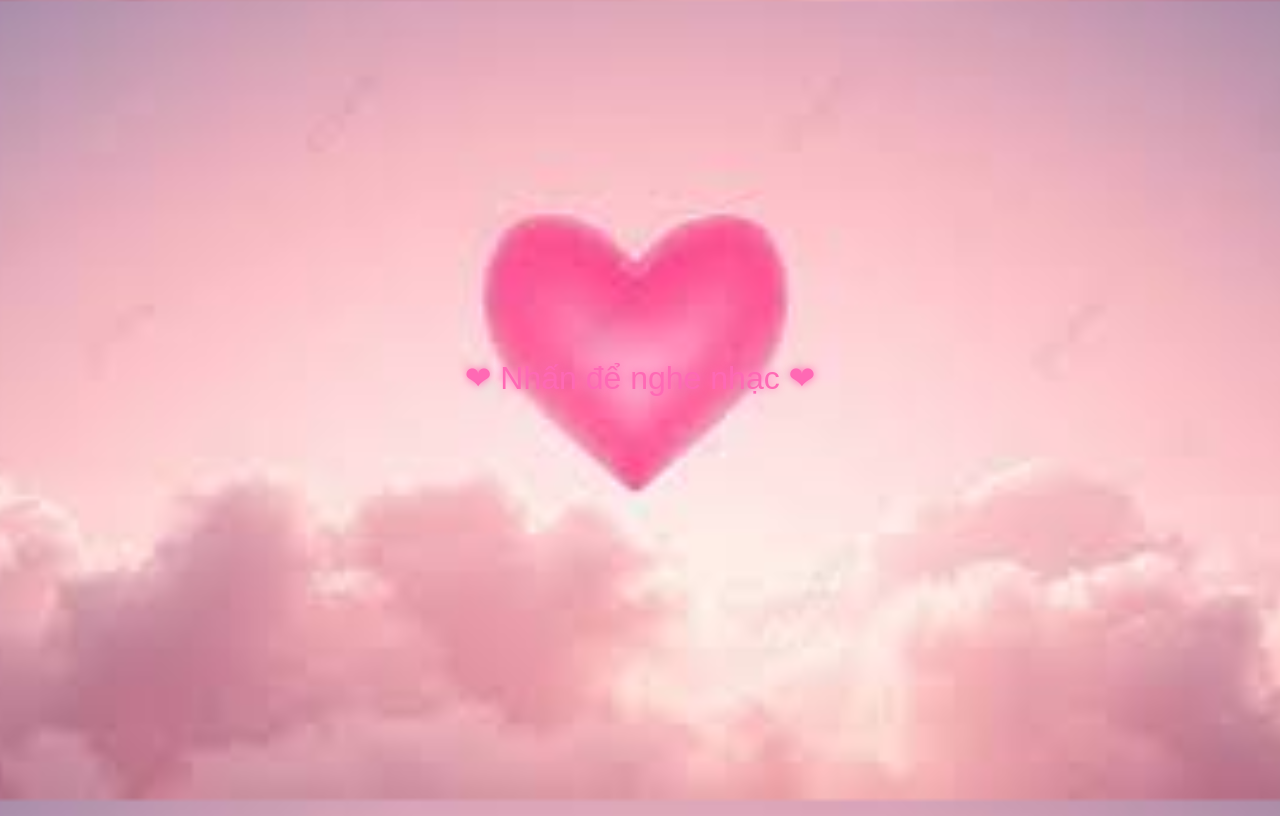
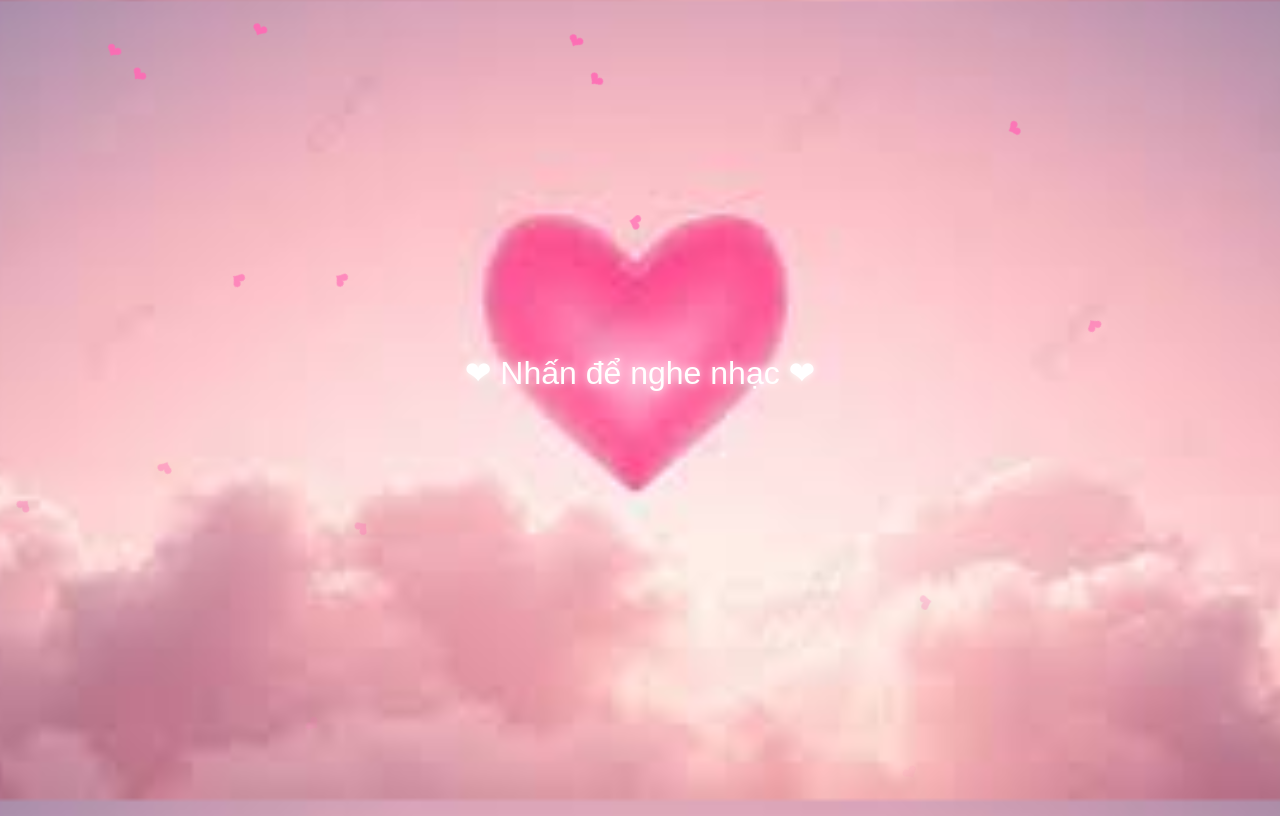
Before and after one commit to taianh0410/love, a plain HTML site: page index.html in a window 1280 px wide. Drawn offline with Linux system fonts and the light colour scheme.

Commit message:
Update index.html

```diff
--- a/index.html
+++ b/index.html
@@ -1,4 +1,4 @@
-<!DOCTYPE html>
+ <!DOCTYPE html>
 <html lang="vi">
 <head>
   <meta charset="UTF-8">
@@ -8,7 +8,7 @@
     body {
       background: url('love-background.jpg') no-repeat center center fixed;
       background-size: cover;
-      color: #ff69b4;
+      color: #ffffff; /* chữ trắng */
       display: flex;
       justify-content: center;
       align-items: center;
@@ -16,21 +16,43 @@
       height: 100vh;
       overflow: hidden;
       font-family: 'Arial', sans-serif;
+      position: relative;
     }
+
+    /* Mưa trái tim */
+    .heart {
+      position: absolute;
+      top: -50px;
+      color: #ff69b4;
+      font-size: 20px;
+      animation: fall linear infinite;
+    }
+    @keyframes fall {
+      0% {
+        transform: translateY(0) rotate(0deg);
+        opacity: 1;
+      }
+      100% {
+        transform: translateY(110vh) rotate(360deg);
+        opacity: 0;
+      }
+    }
+
     #lyrics {
       font-size: 3rem;
       text-align: center;
       position: relative;
-      text-shadow: 0 0 10px #ff69b4;
+      text-shadow: 0 0 10px #ffffff; /* chữ sáng */
       margin-top: 30px;
+      z-index: 2;
     }
     .particle {
       position: absolute;
       font-size: 3rem;
       opacity: 1;
       animation: disperse 1.5s forwards;
-      color: #ff69b4;
-      text-shadow: 0 0 10px #ff69b4;
+      color: #ffffff; /* chữ hạt trắng */
+      text-shadow: 0 0 10px #ffffff;
     }
     @keyframes disperse {
       to {
@@ -41,21 +63,28 @@
         opacity: 0;
       }
     }
+
+    /* Visualizer nhỏ ở giữa */
     #visualizer {
-      width: 100%;
-      height: 50px; /* ↓ sóng nhỏ hơn */
+      width: 50%; /* chỉ 50% chiều ngang */
+      height: 40px; /* sóng nhỏ */
+      margin-top: 20px;
+      z-index: 2;
     }
     canvas {
       display: block;
+      margin: 0 auto; /* canh giữa */
     }
+
     #playBtn {
       font-size:2rem;
       background:none;
       border:none;
-      color:#ff69b4;
+      color:#ffffff;
       cursor:pointer;
       margin-top:20px;
-      text-shadow: 0 0 10px #ff69b4;
+      text-shadow: 0 0 10px #ffffff;
+      z-index: 2;
     }
   </style>
 </head>
@@ -76,7 +105,7 @@
   <div id="lyrics"></div>
 
   <script>
-    // Danh sách lời bài hát
+    // Lời bài hát
     const lyricsData = [
       {time: 0, text: "Haу là mình cứ bất chấp hết уêu nhau đi anh"},
       {time: 5, text: "Haу để chắc chắn anh cứ lắng nghe tim muốn gì rồi nói cho em nghe"},
@@ -106,14 +135,14 @@
     // Visualizer
     const canvas = document.getElementById('visualizer');
     const ctx = canvas.getContext('2d');
-    canvas.width = window.innerWidth;
-    canvas.height = 50; // ↓ sóng nhỏ hơn
+    canvas.width = window.innerWidth * 0.5; // 50% chiều ngang
+    canvas.height = 40;
 
     function draw() {
       requestAnimationFrame(draw);
       analyser.getByteFrequencyData(dataArray);
       ctx.clearRect(0, 0, canvas.width, canvas.height);
-      const barWidth = (canvas.width / bufferLength) * 1.5; // ↓ mảnh hơn
+      const barWidth = (canvas.width / bufferLength) * 1.5;
       let x = 0;
       for (let i = 0; i < bufferLength; i++) {
         const barHeight = dataArray[i];
@@ -157,6 +186,18 @@
         document.getElementById('playBtn').style.display = 'none';
       });
     });
+
+    // Tạo mưa trái tim
+    function createHeart() {
+      const heart = document.createElement('div');
+      heart.classList.add('heart');
+      heart.textContent = '❤';
+      heart.style.left = Math.random() * window.innerWidth + 'px';
+      heart.style.animationDuration = (3 + Math.random() * 2) + 's'; // tốc độ rơi
+      document.body.appendChild(heart);
+      setTimeout(() => heart.remove(), 5000);
+    }
+    setInterval(createHeart, 300);
   </script>
 </body>
 </html>
```
